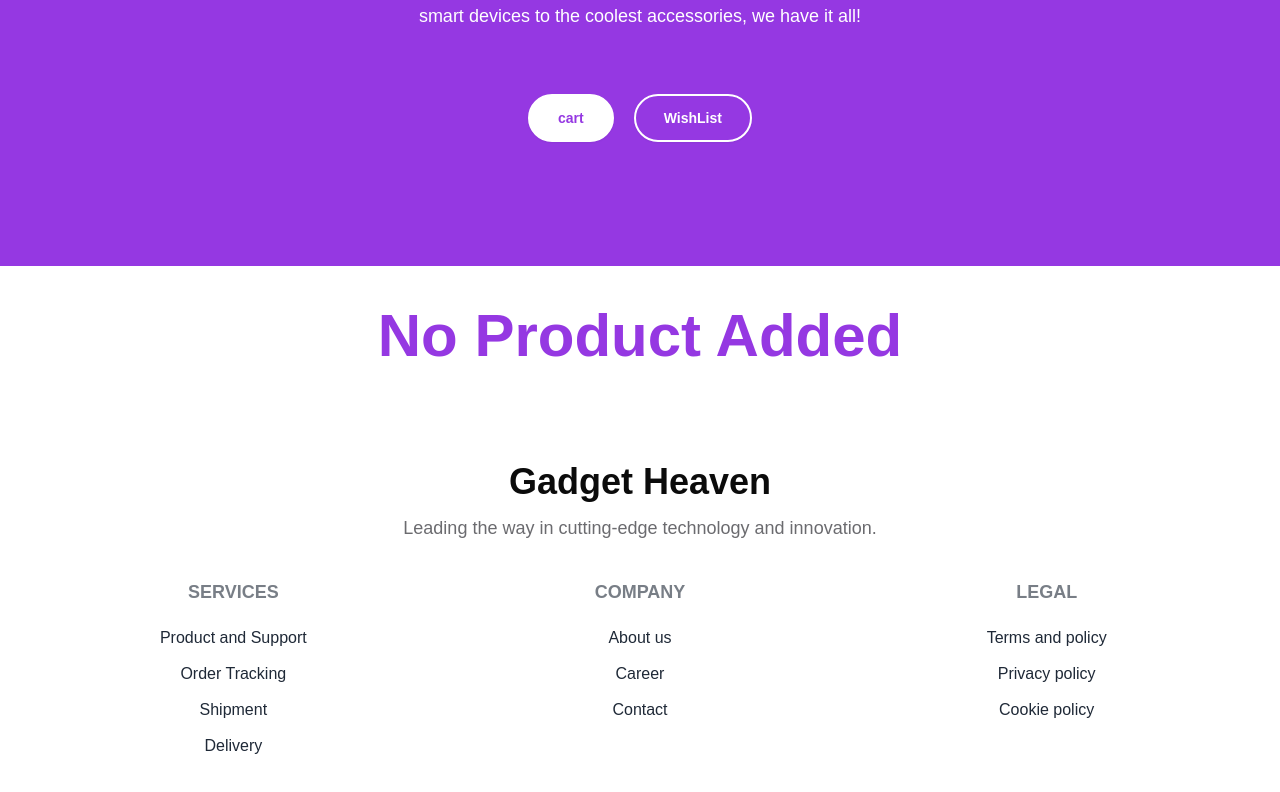
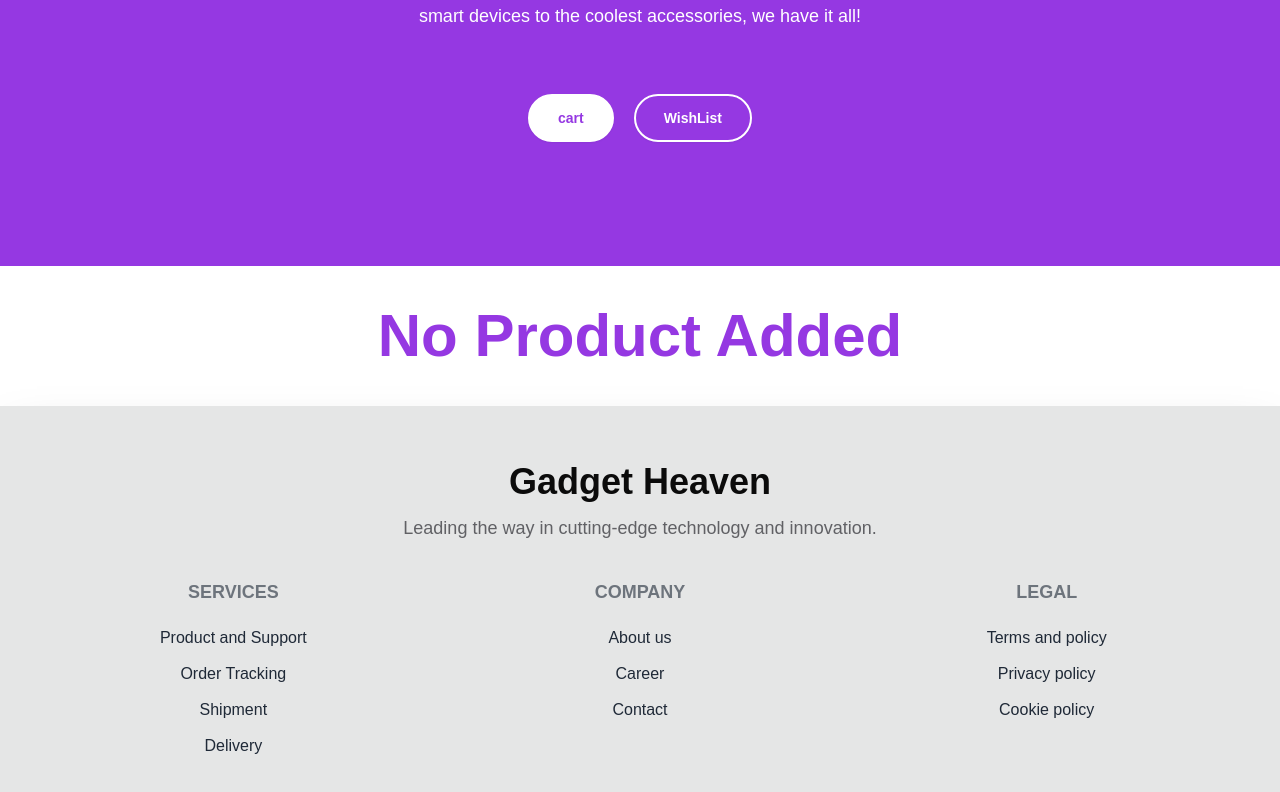
Before and after one commit to ABUNAYEM7/Gadget-Heaven, a React (Vite) app: page /Dashboard/CartDashboard in a window 1280 px wide. Shown: the part 218-1010 px from the top of the page. Built offline with nearby package versions, Linux system fonts and the light colour scheme.

Commit message:
Double check

```diff
--- a/src/components/Footer.jsx
+++ b/src/components/Footer.jsx
@@ -3,7 +3,7 @@
 
 const Footer = () => {
   return (
-    <footer className="footer flex p-10 max-w-screen-xl mx-auto">
+    <footer className="footer flex p-10 max-w-screen-2xl mx-auto bg-base-300 shadow-2xl">
      <div className="flex flex-col items-center justify-center gap-5 w-full">
      <div className="my-4">
      <aside  className="space-y-3">
--- a/src/pages/Dashboard.jsx
+++ b/src/pages/Dashboard.jsx
@@ -9,7 +9,7 @@
     <div>
       <div>
         {/* details-info-container */}
-        <div className="min-h-96 max-w-screen-2xl bg-highlight mb-6">
+        <div className="min-h-96 max-w-screen-2xl mx-auto bg-highlight mb-6">
           <div>
             <Info
               title={"Dashboard"}
```
